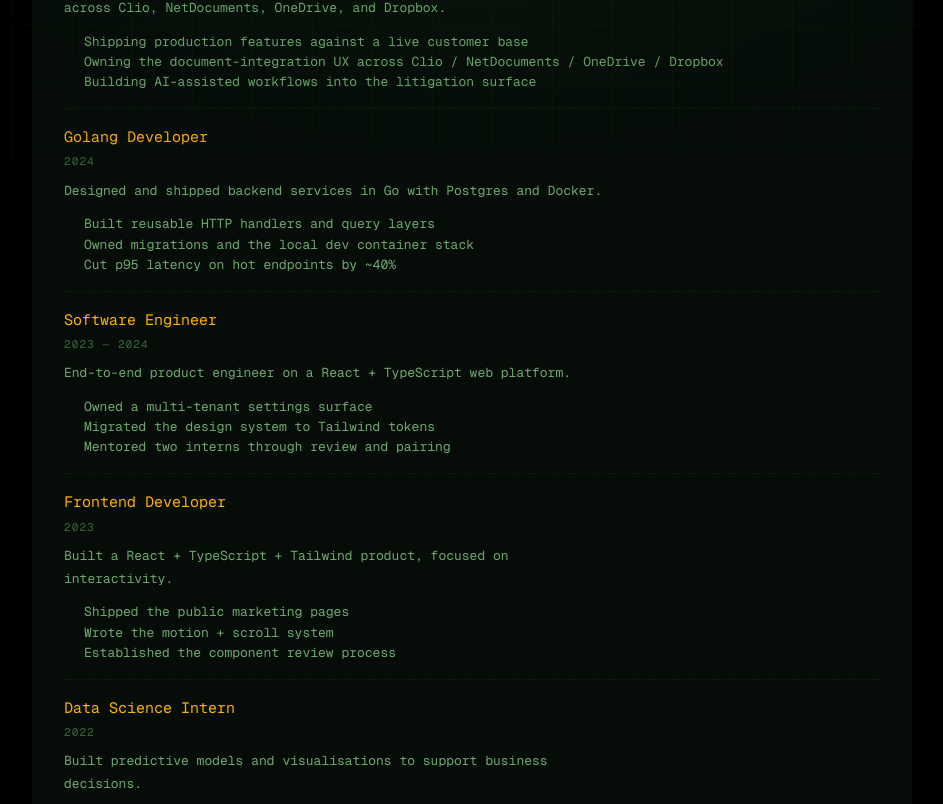
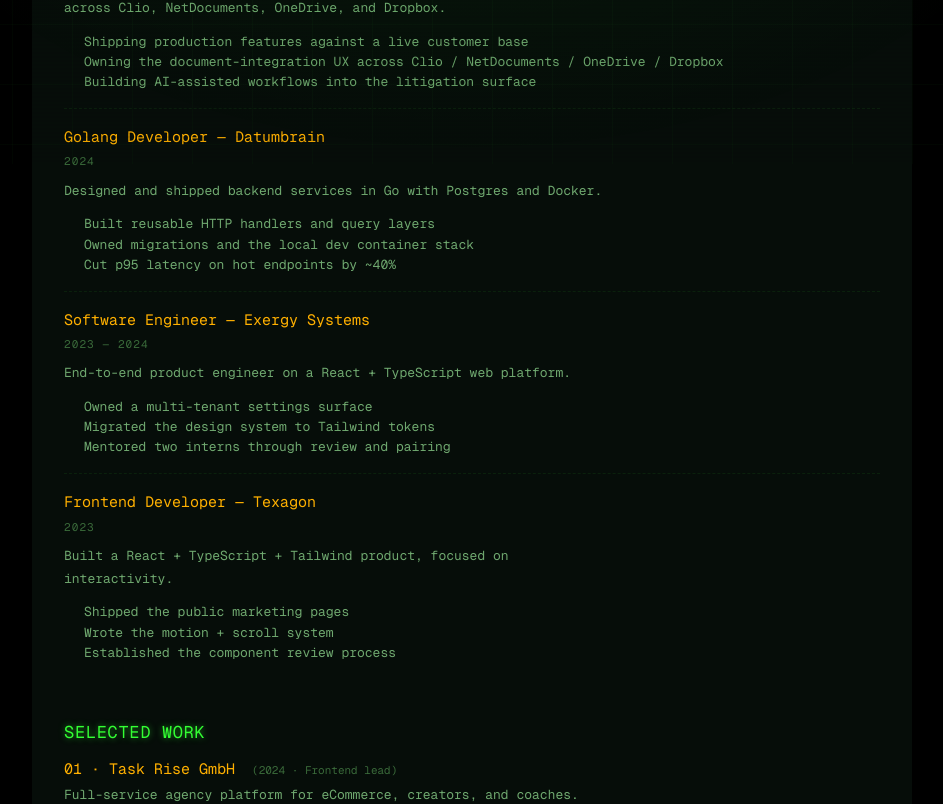
Before and after one commit to hassanjawwad12/brutalist-design-FE-Portfolio, a Next.js app: page /simple in a window 1280 px wide. Shown: the part 636-1440 px from the top of the page, without its empty margins (168-1111 px from the left). Built offline with nearby package versions, Linux system fonts and the light colour scheme; no server answers.

Commit message:
Add past work experiences Link

```diff
--- a/src/data/experience.ts
+++ b/src/data/experience.ts
@@ -24,8 +24,10 @@
     ],
   },
   {
-    id: "golang",
+    id: "datumbrain",
     title: "Golang Developer",
+    org: "Datumbrain",
+    orgHref: "https://datumbrain.com/",
     period: "2024",
     summary:
       "Designed and shipped backend services in Go with Postgres and Docker.",
@@ -36,8 +38,10 @@
     ],
   },
   {
-    id: "software-engineer",
+    id: "exergy",
     title: "Software Engineer",
+    org: "Exergy Systems",
+    orgHref: "https://exergysystems.com/",
     period: "2023 — 2024",
     summary:
       "End-to-end product engineer on a React + TypeScript web platform.",
@@ -48,8 +52,10 @@
     ],
   },
   {
-    id: "frontend",
+    id: "texagon",
     title: "Frontend Developer",
+    org: "Texagon",
+    orgHref: "https://texagon.io/",
     period: "2023",
     summary:
       "Built a React + TypeScript + Tailwind product, focused on interactivity.",
@@ -59,15 +65,4 @@
       "Established the component review process",
     ],
   },
-  {
-    id: "data-science",
-    title: "Data Science Intern",
-    period: "2022",
-    summary:
-      "Built predictive models and visualisations to support business decisions.",
-    highlights: [
-      "Trained and evaluated a churn model end-to-end",
-      "Shipped weekly dashboards used by the leadership team",
-    ],
-  },
 ];
```
